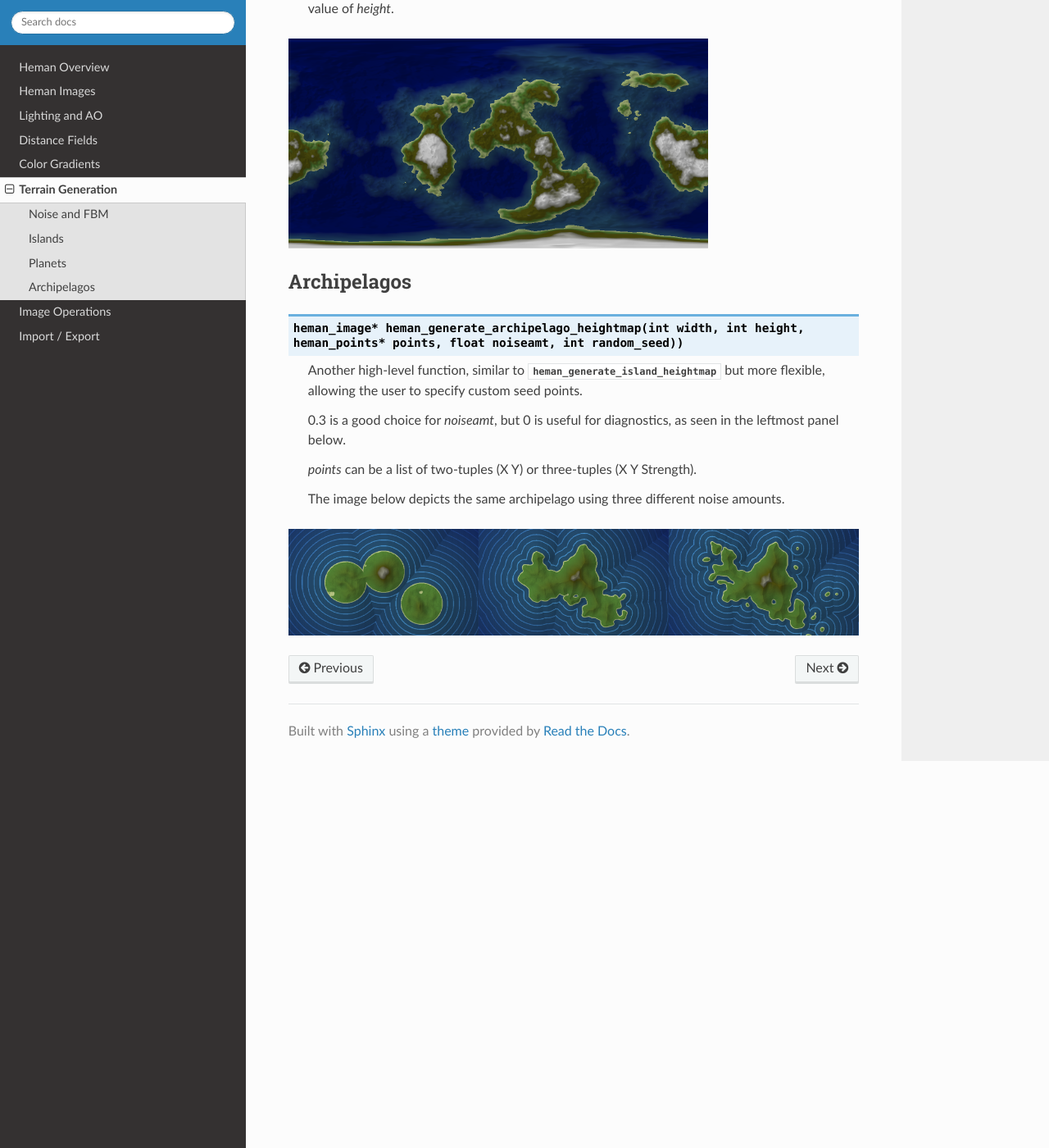
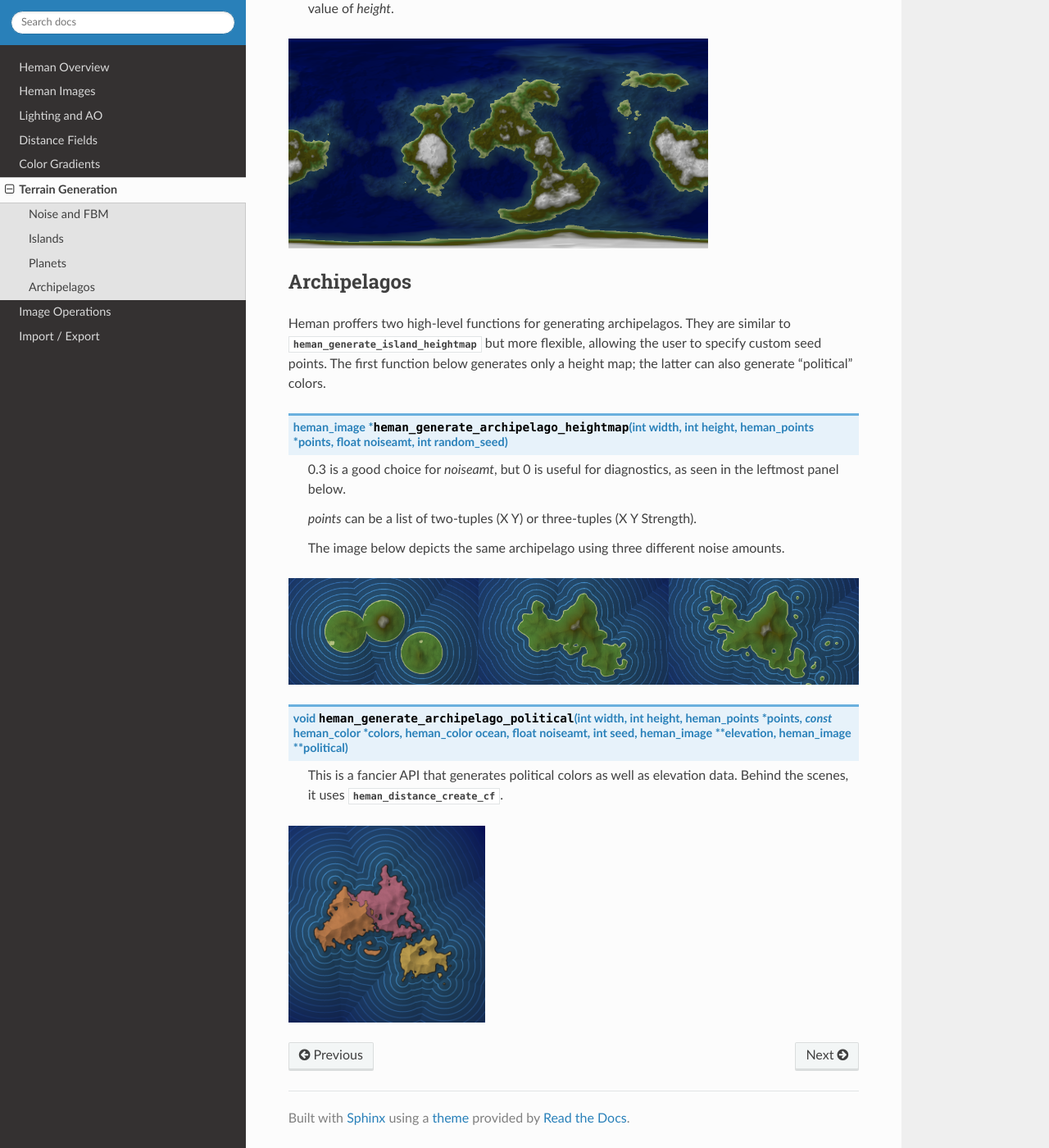
Before and after one commit to prideout/heman, a Sphinx documentation site: the page built from docs/generate.rst, in a window 1280 px wide and 1400 px high, scrolled down 1454 px. Shown: the whole window at 82% size. Built offline with Sphinx 7.4.7 and the Read the Docs theme 2.0.0, drawn with Linux system fonts in a browser that asks for light colours.

Commit message:
Add some nominal documentation for the new generate function.

```diff
--- a/docs/generate.rst
+++ b/docs/generate.rst
@@ -43,9 +43,9 @@ Planets
 Archipelagos
 ============
 
-.. c:function:: heman_image* heman_generate_archipelago_heightmap(int width, int height, heman_points* points, float noiseamt, int random_seed))
+Heman proffers two high-level functions for generating archipelagos.  They are similar to :c:data:`heman_generate_island_heightmap` but more flexible, allowing the user to specify custom seed points.  The first function below generates only a height map; the latter can also generate "political" colors.
 
-    Another high-level function, similar to :c:data:`heman_generate_island_heightmap` but more flexible, allowing the user to specify custom seed points.
+.. c:function:: heman_image* heman_generate_archipelago_heightmap(int width, int height, heman_points* points, float noiseamt, int random_seed)
 
     0.3 is a good choice for `noiseamt`, but 0 is useful for diagnostics, as seen in the leftmost panel below.
 
@@ -55,3 +55,10 @@ Archipelagos
 
 .. image:: _static/archipelago.png
    :width: 768px
+
+.. c:function:: void heman_generate_archipelago_political(int width, int height, heman_points* points, const heman_color* colors, heman_color ocean, float noiseamt, int seed, heman_image** elevation, heman_image** political)
+
+    This is a fancier API that generates political colors as well as elevation data.  Behind the scenes, it uses :c:data:`heman_distance_create_cf`.
+
+.. image:: _static/archifinal.png
+   :width: 240px
```
Also changed, not shown: docs/distance.rst (+10 -2 lines), docs/_static/archifinal.png (added), docs/_static/coordfields.png (added).
